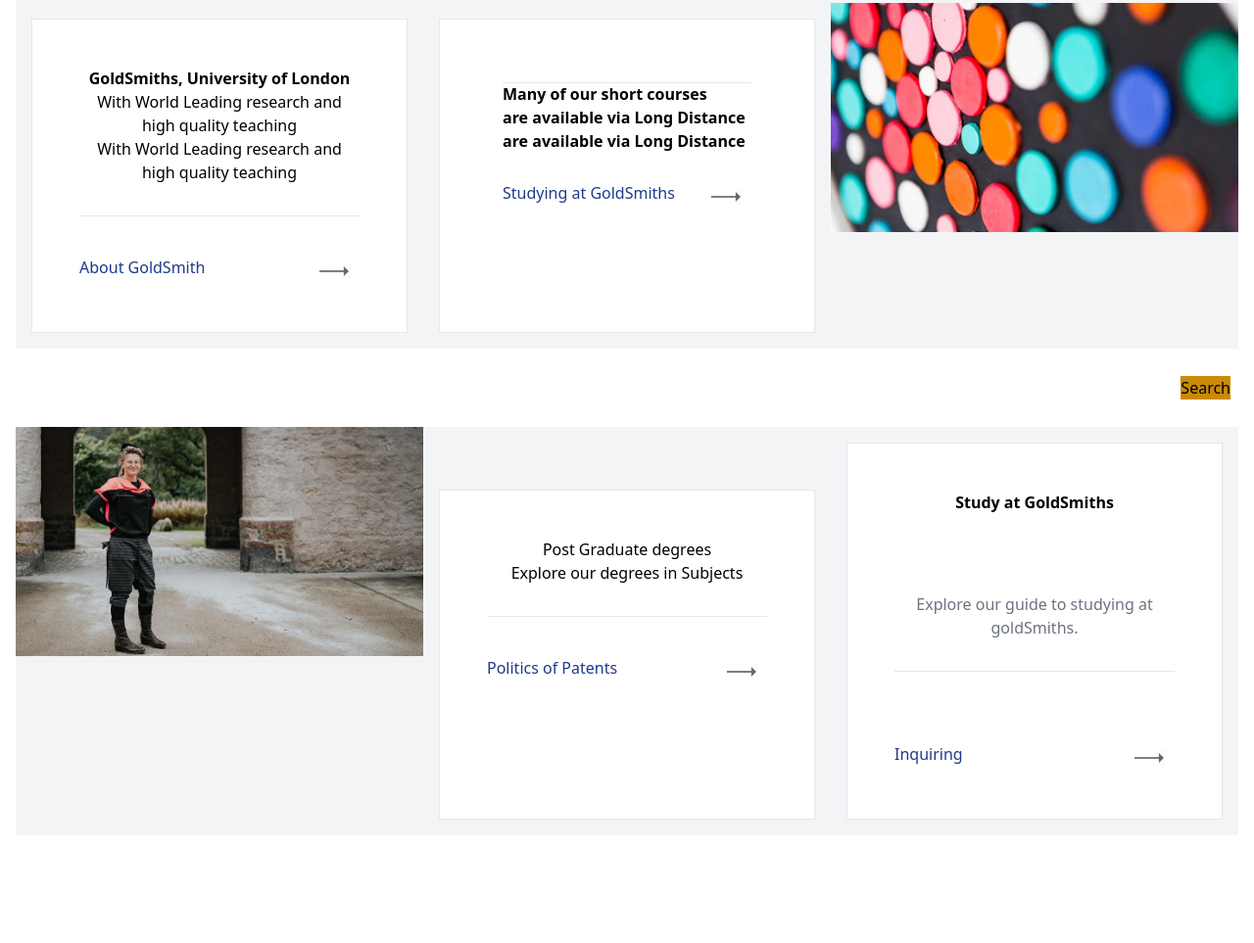
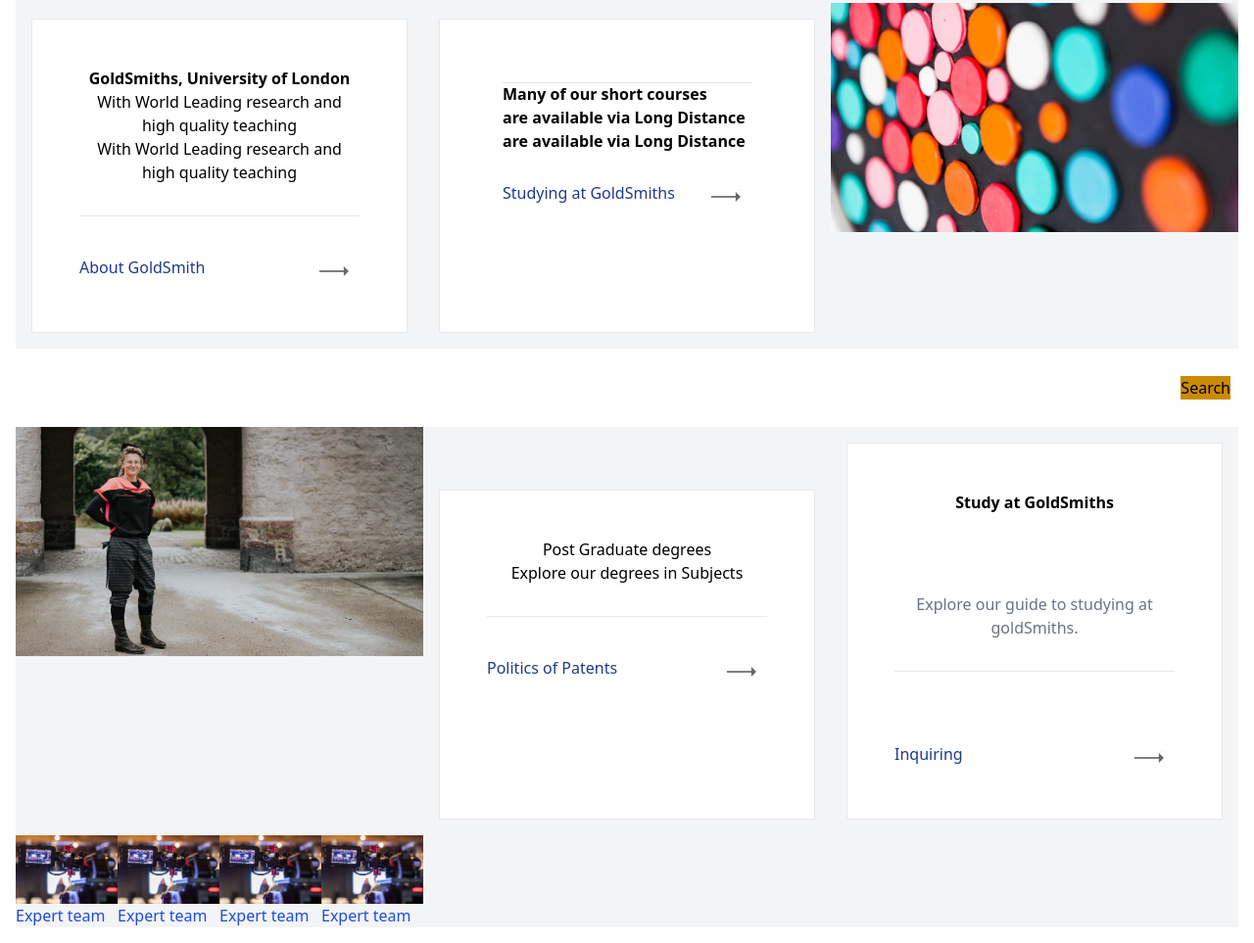
Before and after one commit to NoellaPromise/Monday-Cloning-Challengege, a website: page index.html in a window 1280 px wide. Shown: the part 944-1907 px from the top of the page at 98% size. Before the commit the page ends 1813 px from the top, so only its background shows below. Drawn offline with Linux system fonts and the light colour scheme.

Commit message:
Add section 3

```diff
--- a/index.html
+++ b/index.html
@@ -67,6 +67,15 @@
 </span>
 <span class="m-4 p-12 border bg-white text-center grid "> <span class="font-semibold mb-16">Study at GoldSmiths</span> <p class="text-gray-500 mt-4">Explore our guide to studying at goldSmiths.</p>  <hr class="my-8"> <h3 class=" flex  justify-between text-blue-900 mt-10 hover:text-red-800">Inquiring <span><img src="images/arrow.JPG" alt=""></span></h3> </span>
 
+<div class="grid grid-cols-4 items-center items-end">
+
+    <span><img src="images/camera.jpg" alt=""> <p class="text-blue-700 hover:bg-red-800">Expert team</p></span>
+    <span><img src="images/camera.jpg" alt=""> <p class="text-blue-700 hover:bg-red-800">Expert team</p></span>
+    <span><img src="images/camera.jpg" alt=""> <p class="text-blue-700 hover:bg-red-800">Expert team</p></span>
+    <span><img src="images/camera.jpg" alt=""> <p class="text-blue-700 hover:bg-red-800">Expert team</p></span>
+
+</div>
+
 
 </body>
 </html>
```
Also changed, not shown: dist/output.css, images/camera.jpg (added).
